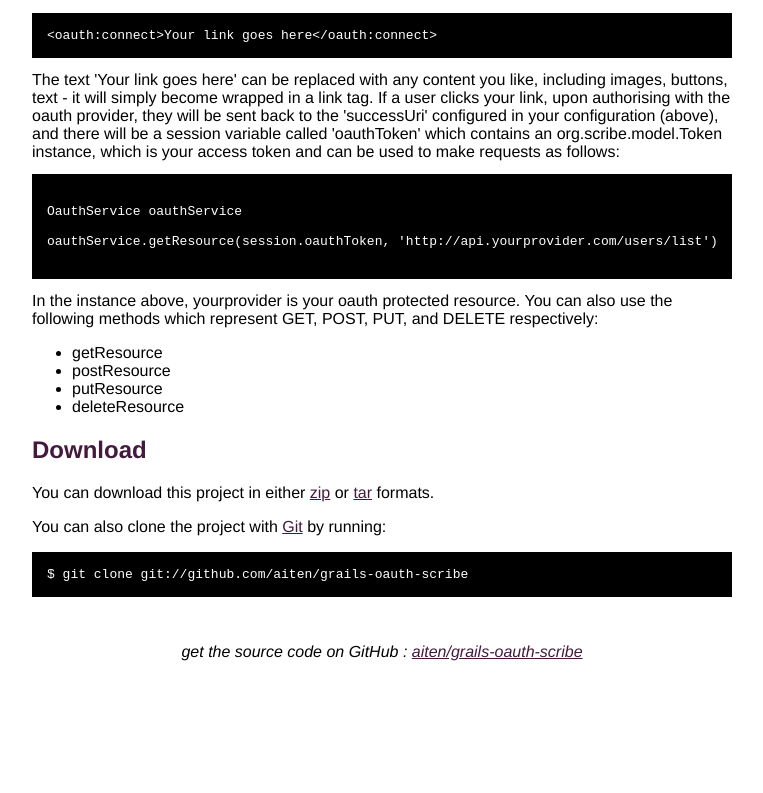
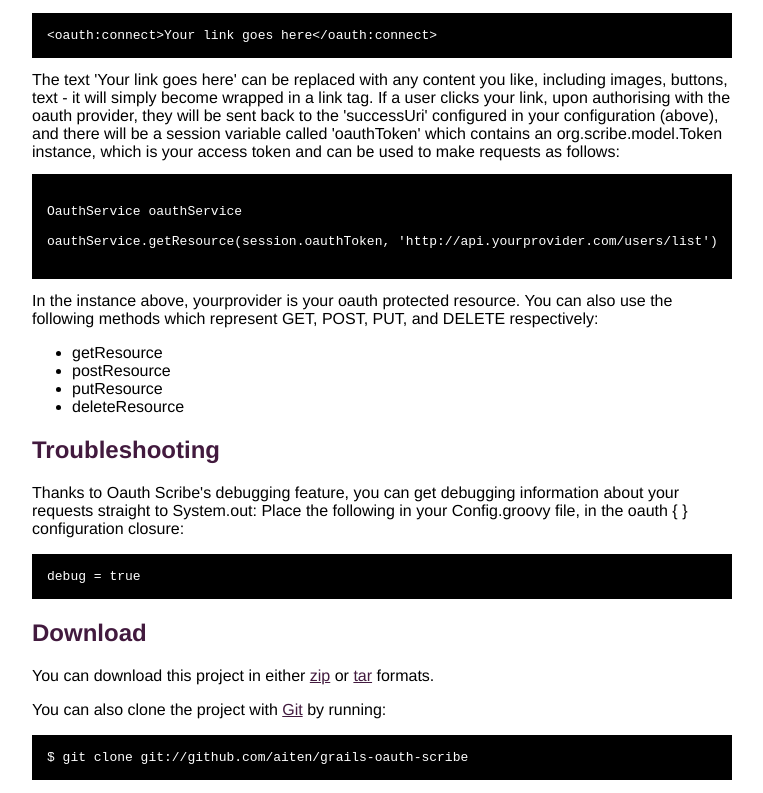
Before and after one commit to antony/grails-oauth-scribe, a plain HTML site: page index.html in a window 1280 px wide. Shown: the part 1817-2610 px from the top of the page, without its empty margins (258-1021 px from the left). Before the commit the page ends 2486 px from the top, so only its background shows below. Drawn offline with Linux system fonts and the light colour scheme.

Commit message:
Added debugging info.

```diff
--- a/index.html
+++ b/index.html
@@ -62,7 +62,7 @@ grails install-plugin oauth-scribe
 alternatively, the correct way is to add (or add to) the following section inside your grails BuildConfig.groovy:
 <pre>
 plugins {
-   runtime ':oauth-scribe:1.0' // Note, check for the latest version, don't just use 1.0
+   runtime ':oauth-scribe:1.2' // Note, check for the latest version, don't just use 1.2
 }
 </pre>
 </p>
@@ -141,6 +141,18 @@ In the instance above, yourprovider is your oauth protected resource. You can al
 
 </p>
 
+<h2>Troubleshooting</h2>
+<p>
+Thanks to Oauth Scribe's debugging feature, you can get debugging information about your requests straight to System.out:
+
+Place the following in your Config.groovy file, in the oauth { } configuration closure:
+
+<pre>
+debug = true
+</pre>
+
+</p>
+
     <h2>Download</h2>
     <p>
       You can download this project in either
```
